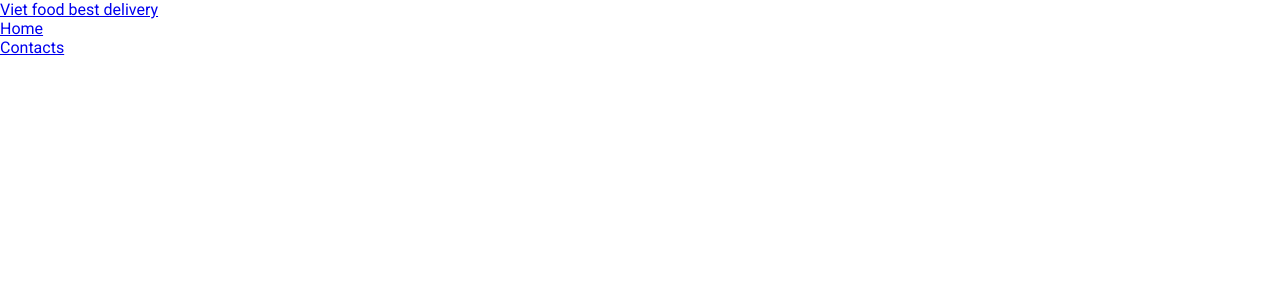
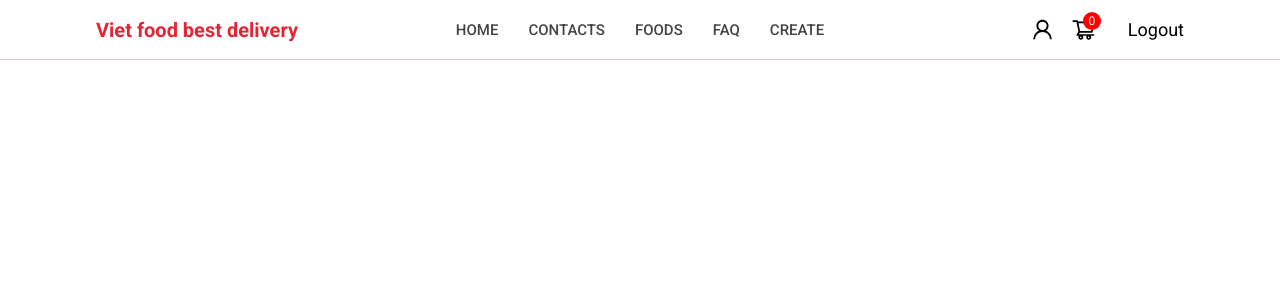
Before and after one commit to kentr9989/viet-food-delivery-website, a React (Create React App) app in the folder client/: page / in a window 1280 px wide. Shown: the top 300 px of the page. Built offline with nearby package versions, Linux system fonts and the light colour scheme.

Commit message:
implement Navbar

```diff
--- a/client/src/components/navbar/Navbar.jsx
+++ b/client/src/components/navbar/Navbar.jsx
@@ -1,7 +1,7 @@
 import React from 'react';
 import classes from './navbar.module.css';
 import { Link } from 'react-router-dom';
-
+import { AiOutlineUser, AiOutlineShoppingCart } from 'react-icons/ai';
 const Navbar = () => {
   return (
     <div className={classes.container}>
@@ -19,9 +19,25 @@
             <li className={classes.listItem}>
               <a href='#contacts'>Contacts</a>
             </li>
+            <li className={classes.listItem}>
+              <a href='#foods'>Foods</a>
+            </li>
+            <li className={classes.listItem}>
+              <a href='#faq'>FAQ</a>
+            </li>
+            <li className={classes.listItem}>
+              <Link to='/create'>Create</Link>
+            </li>
           </ul>
         </div>
-        <div className={classes.right}></div>
+        <div className={classes.right}>
+          <AiOutlineUser className={classes.userIcon} />
+          <Link to='/cart' className={classes.cartContainer}>
+            <AiOutlineShoppingCart className={classes.cartIcon} />
+            <div className={classes.cartQuantity}>0</div>
+          </Link>
+          <button className={classes.cartLogout}>Logout</button>
+        </div>
       </div>
     </div>
   );
--- a/client/src/components/navbar/navbar.module.css
+++ b/client/src/components/navbar/navbar.module.css
@@ -0,0 +1,106 @@
+.container {
+    height: 60px;
+    width: 100%;
+    border-bottom: 1px solid #d3c5c5;
+    position: fixed;
+    top: 0;
+    left : 0;
+}
+
+.wrapper {
+    width : 85%;
+    height: 100%;
+    margin: 0 auto;
+    display: flex;
+    justify-content: space-between;
+    align-items: center;
+}
+
+.left {
+    flex : 1;
+
+}
+.title {
+    text-decoration: none;
+    color: rgb(227,38,54);
+    font-weight: 700;
+    font-size: 20px;
+}
+
+.center {
+    flex : 1 ;
+    display : flex;
+    justify-content: center;
+
+}
+
+.list {
+    display: flex;
+    justify-content: center;
+    align-items: center;
+    list-style: none;
+    gap: 30px;
+    text-decoration: none;
+}
+.listItem {
+    font-size: 15px;
+    color: #444;
+    font-weight: 500;
+    text-transform: uppercase;
+    cursor: pointer;
+    transition: 150ms all;
+}
+
+.listItem:hover{
+    color : #888;
+}
+
+.listItem > a {
+    text-decoration: none;
+    color: inherit;
+}
+
+.right {
+    flex : 1;
+    display: flex;
+    justify-content: flex-end;
+    gap: 1rem;
+
+}
+
+.cartContainer {
+    display: flex;
+    position: relative;
+    color:inherit;
+    text-decoration: none;
+}
+
+.userIcon, .cartIcon {
+    font-size: 25px;
+    cursor: pointer;
+}
+
+.cartQuantity {
+    position: absolute;
+    width: 18px;
+    height : 18px;
+    background-color: #f00;
+    color: white;
+    bottom: 0.75rem;
+    left: 0.75rem;
+    display: flex;
+    align-items: center;
+    justify-content: center;
+    border-radius: 50%;
+    font-size: 12px;
+}
+
+.cartLogout {
+    outline: none;
+    border:none;
+    background-color: transparent;
+    font-size: 18px;
+    margin-left: 1rem;
+    cursor: pointer;
+
+}
```
